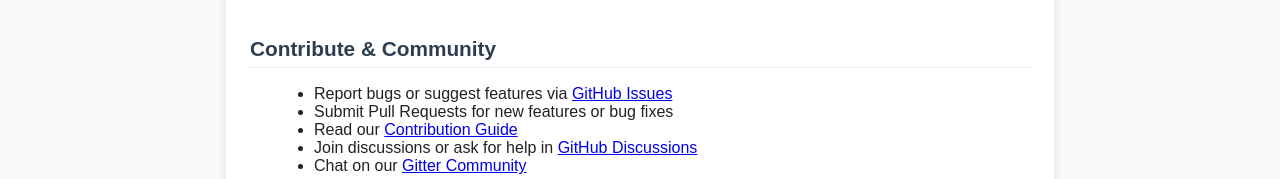
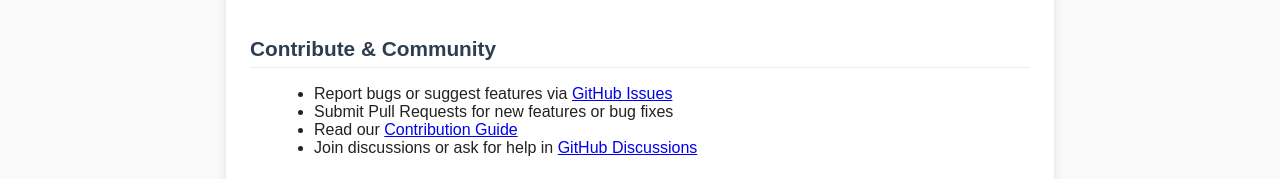
Before and after one commit to gplms/open-gplms, a plain HTML site: page index.html in a window 1280 px wide. Shown: the part 1664-1843 px from the top of the page. Drawn offline with Linux system fonts and the light colour scheme.

Commit message:
Update index.html

```diff
--- a/index.html
+++ b/index.html
@@ -174,7 +174,7 @@
         <li>Submit Pull Requests for new features or bug fixes</li>
         <li>Read our <a href="https://github.com/gplms/gplms/blob/main/CONTRIBUTION.md" target="_blank">Contribution Guide</a></li>
         <li>Join discussions or ask for help in <a href="https://github.com/orgs/gplms/discussions" target="_blank">GitHub Discussions</a></li>
-        <li>Chat on our <a href="https://github.com/gplms" target="_blank">Gitter Community</a></li>
+
       </ul>
       <h3>Project Info</h3>
       <ul>
```
